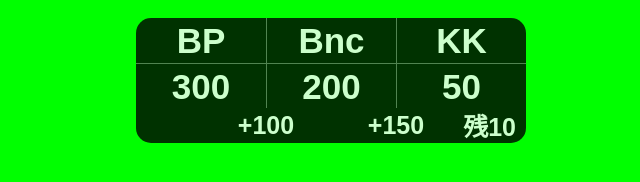
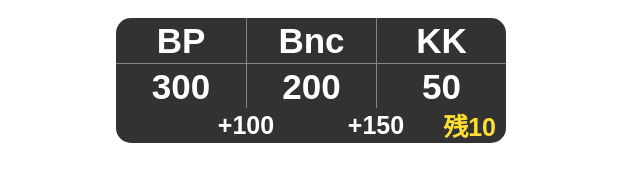
Before and after one commit to sheat-git/sheat-git.github.io, a plain HTML site: page index.html in a window 1280 px wide. Shown: the whole page, without its empty margins (89-729 px from the left). Drawn offline with Linux system fonts and the light colour scheme; files whose address does not match are found by name.

Commit message:
Add files via upload

```diff
--- a/index.html
+++ b/index.html
@@ -50,7 +50,7 @@
             height: 100%;
     }
     body {
-      background: var(--root-background);
+      background: rgba(0,0,0,0);
       background-size: cover;
     }
     .team-span {
@@ -58,7 +58,7 @@
       transform-origin: left top;
     }
     .overlay-container {
-      width: 840px;
+      width: 800px;
       height: 160px;
       display: none;
       justify-content: center;
@@ -169,6 +169,7 @@
           position: absolute;
           right: 0;
           bottom: 0;
+          color: var(--t2-race-color);
           font-size: var(--t6-race-font);
           margin-right: 10px;
         }
--- a/src/main.js
+++ b/src/main.js
@@ -10,20 +10,25 @@ function getParam(name, url) {
 
 function load(dp){
     const user = getParam('user');
-    console.log(user);
     fetch(`src/user/${user}/import.js`).then(r=>{return r.text()}).then(t=>{
         eval(t);
         dp(l);
     });
+    return 0;
 }
 
 function display(l){
     const teams = l.teams;
-    const teamNum = teams.length;
     const scores = l.scores;
     const left = l.left;
     const dif = l.dif;
     const win = l.win;
+    teamNum = teams.length;
+    if(prev_teamNum === 0){
+        prev_teamNum = teamNum;
+    }else if(!(prev_teamNum === teamNum) && !(teamNum === 0)){
+        location.reload();
+    }
     document.getElementById(`team-num-${teamNum}`).style.setProperty('display', 'flex');
     document.querySelectorAll(`#team-num-${teamNum}`).forEach($container => {
         if (teamNum === 2) {
@@ -69,4 +74,10 @@ function display(l){
     });
 }
 
+var teamNum = 0;
+var prev_teamNum = 0;
 load(display);
+
+setInterval(function(){
+    load(display);
+}, 3000);
```
